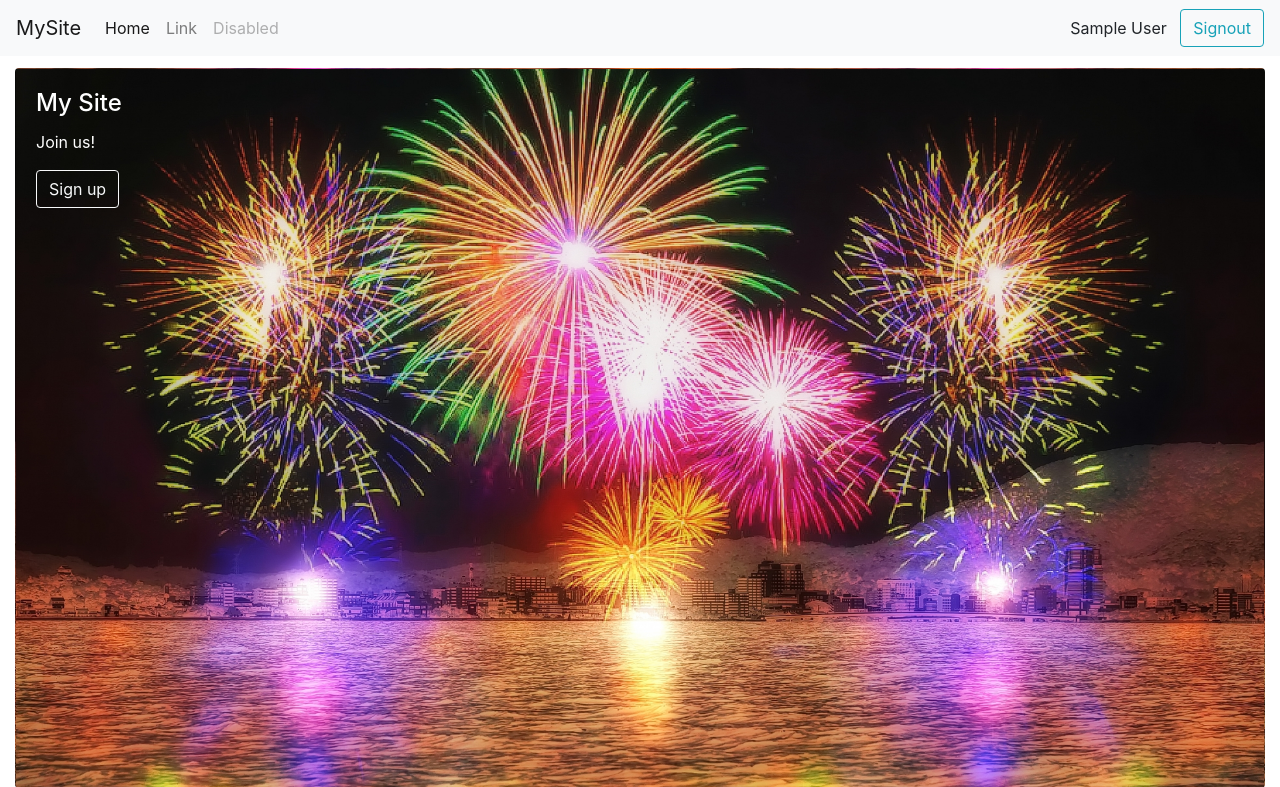
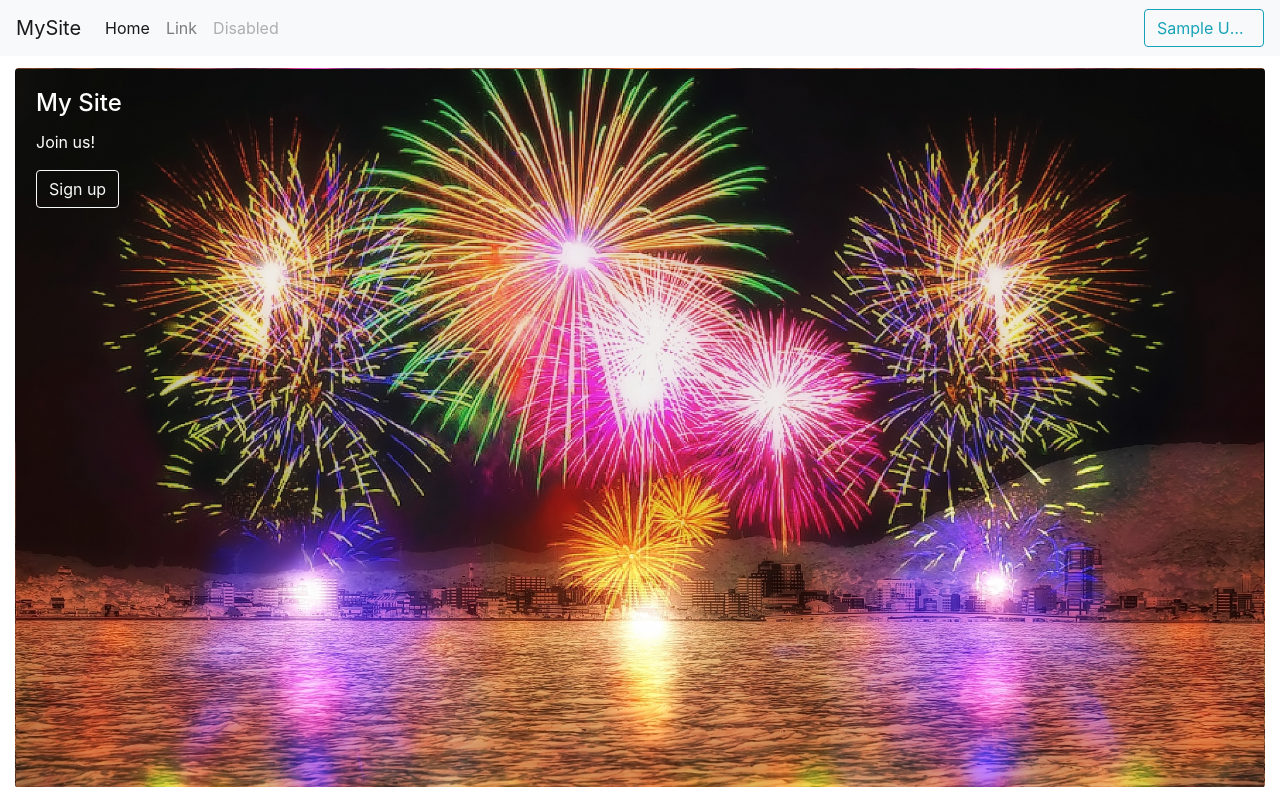
Before and after one commit to TakuyaSuenaga/django-email-authenticate, a Django app: page / in a window 1280 px wide. Shown: the top 787 px of the page. Run offline with Django 4.2, Linux system fonts and the light colour scheme; the visitor is signed in with stand-in values (Sample User, id 1); some libraries are stand-ins or nearby versions.

Commit message:
fixed navbar drop down

```diff
--- a/mysite/static/css/common.css
+++ b/mysite/static/css/common.css
@@ -25,3 +25,10 @@ body {
     text-align: center;
     margin: auto;
 }
+
+.account-button {
+    max-width: 120px;
+    overflow: hidden;
+    text-overflow: ellipsis;
+    white-space: nowrap;
+}
--- a/mysite/templates/navbar.html
+++ b/mysite/templates/navbar.html
@@ -19,13 +19,23 @@
                 <a class="nav-link disabled" href="#">Disabled</a>
             </li>
         </ul>
-        <form class="form-inline my-2 my-sm-0">
+        <ul class="navbar-nav my-2 my-sm-0">
             {% if user.is_authenticated %}
-            {{ user.name }} &nbsp;&nbsp;
-            <a class="btn btn-outline-info my-2 my-sm-0" href="{% url 'users:signout' %}">Signout</a>
+            <li class="nav-item dropdown">
+                <a class="dropdown-toggle btn btn-outline-info my-2 my-sm-0 account-button" href="#"
+                    id="navbarDropdown" role="button" data-toggle="dropdown" aria-haspopup="true" aria-expanded="false">
+                    {{ user.name }}
+                </a>
+                <div class="dropdown-menu dropdown-menu-right" aria-labelledby="navbarDropdown">
+                    <a class="dropdown-item" href="{% url 'users:profile' user.id %}">Profile</a>
+                    <a class="dropdown-item" href="{% url 'users:change_password' %}">Change Password</a>
+                    <div class="dropdown-divider"></div>
+                    <a class="dropdown-item" href="{% url 'users:signout' %}">Sign out</a>
+                </div>
+            </li>
             {% else %}
-            <a class="btn btn-outline-info my-2 my-sm-0" href="{% url 'users:signin' %}">Sign in</a>
+            <a class="btn btn-outline-info my-2 my-sm-0 account-button" href="{% url 'users:signin' %}">Sign in</a>
             {% endif %}
-        </form>
+        </ul>
     </div>
 </nav>
```
